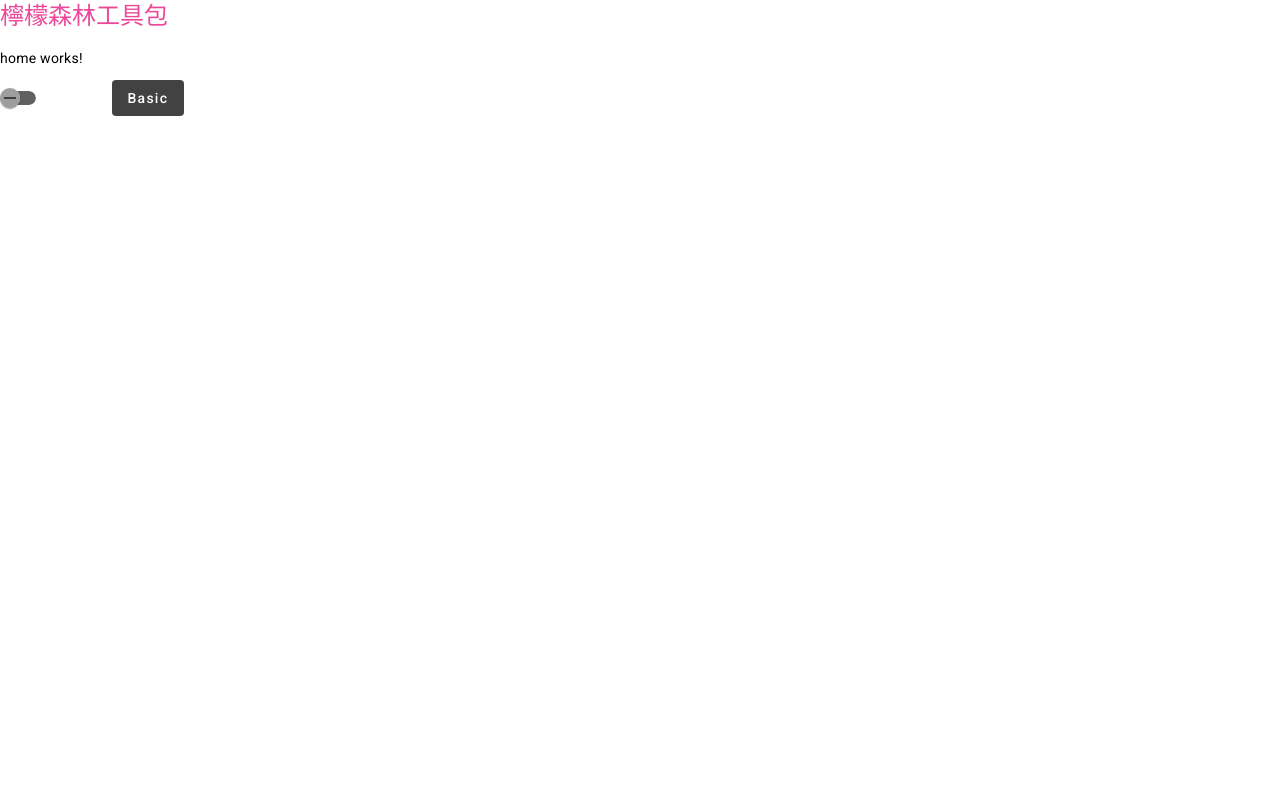
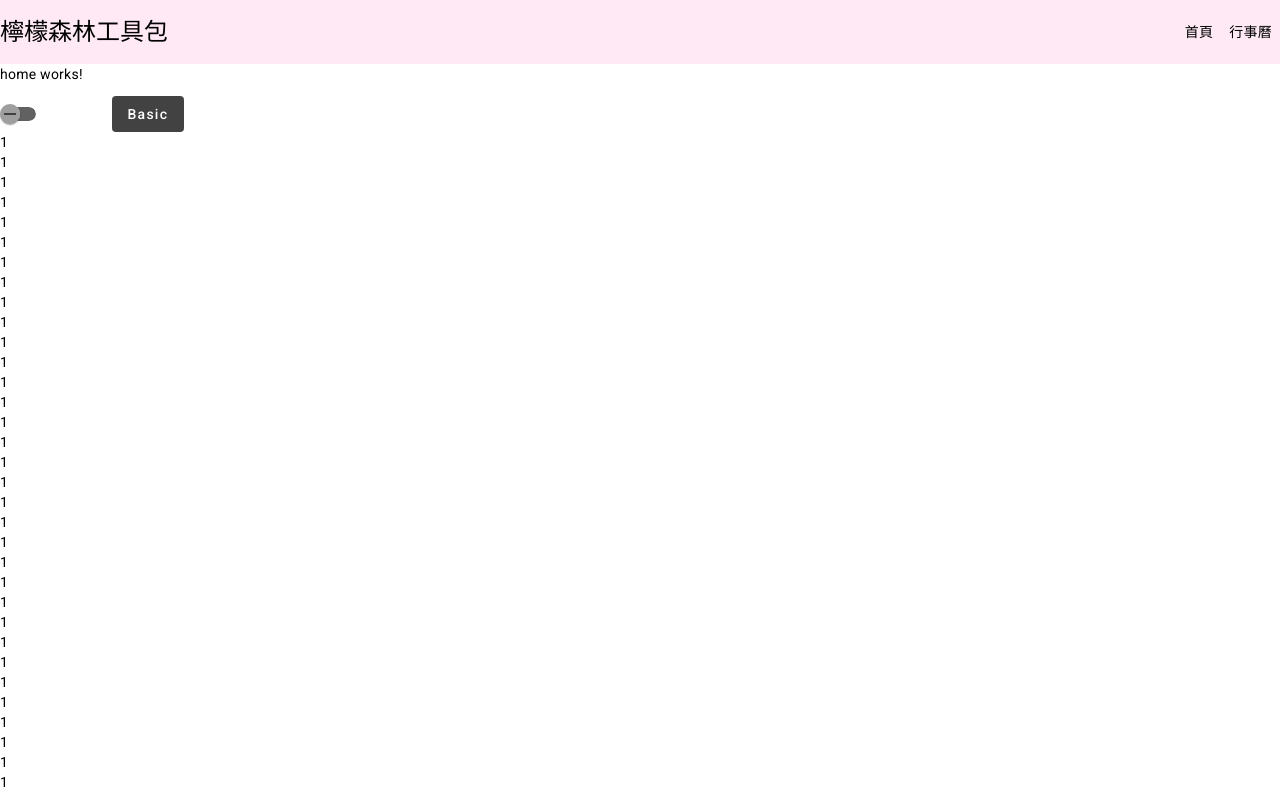
Before and after one commit to chiupinchun/tools, an Angular app: page / in a window 1280 px wide. Shown: the top 795 px of the page. Built offline with nearby package versions, Linux system fonts and the light colour scheme.

Commit message:
feat: header

```diff
--- a/package.json
+++ b/package.json
@@ -21,6 +21,7 @@
     "@angular/platform-browser-dynamic": "^17.2.0",
     "@angular/router": "^17.2.0",
     "rxjs": "~7.8.0",
+    "tailwind-merge": "^2.3.0",
     "tslib": "^2.3.0",
     "zone.js": "~0.14.3"
   },
@@ -29,6 +30,7 @@
     "@angular/cli": "^17.2.0",
     "@angular/compiler-cli": "^17.2.0",
     "@types/jasmine": "~5.1.0",
+    "@types/node": "^20.12.12",
     "jasmine-core": "~5.1.0",
     "karma": "~6.4.0",
     "karma-chrome-launcher": "~3.2.0",
--- a/src/app/app.routes.ts
+++ b/src/app/app.routes.ts
@@ -1,9 +1,16 @@
 import { Routes } from '@angular/router';
 import { HomeComponent } from './home/home.component';
+import { CalendarComponent } from './calendar/calendar.component';
 
 export const routes: Routes = [
   {
     path: '',
-    component: HomeComponent
+    component: HomeComponent,
+    title: '首頁'
+  },
+  {
+    path: 'calendar',
+    component: CalendarComponent,
+    title: '行事曆'
   }
 ];
--- /dev/null
+++ b/src/app/calendar/calendar.component.html
@@ -0,0 +1 @@
+<p>calendar works!</p>
--- a/src/app/components/header/header.component.html
+++ b/src/app/components/header/header.component.html
@@ -1,3 +1,14 @@
-<header>
-  <h1 class="text-pink-500">檸檬森林工具包</h1>
+<header [class]="twMerge(
+  'w-full bg-pink-300 bg-opacity-25 overflow-hidden transition-all',
+  isTop ? '' : 'fixed',
+  isScrolling ? '-top-96 max-h-0' : 'top-0 max-h-96'
+)">
+  <div class="container mx-auto header-content">
+    <h1>檸檬森林工具包</h1>
+    <nav>
+      @for (route of routes; track route.path) {
+        <a [href]="route.path" class="p-2">{{ route.title }}</a>
+      }
+    </nav>
+  </div>
 </header>
--- a/src/app/components/header/header.component.scss
+++ b/src/app/components/header/header.component.scss
@@ -0,0 +1,8 @@
+h1 {
+  margin-bottom: 0;
+}
+
+.header-content {
+  @apply flex justify-between items-center;
+  height: var(--header-height);
+}
--- a/src/app/components/header/header.component.ts
+++ b/src/app/components/header/header.component.ts
@@ -1,4 +1,8 @@
-import { Component } from '@angular/core';
+import { Component, OnInit } from '@angular/core';
+import { routes } from '@/app.routes';
+import { twMerge } from 'tailwind-merge';
+
+const SCROLL_DEBOUNCE_TIME = 50
 
 @Component({
   selector: 'app-header',
@@ -7,6 +11,23 @@ import { Component } from '@angular/core';
   templateUrl: './header.component.html',
   styleUrl: './header.component.scss'
 })
-export class HeaderComponent {
+export class HeaderComponent implements OnInit {
+  routes = routes
+  isTop = true
+  isScrolling = false
 
+  twMerge = twMerge
+
+  ngOnInit(): void {
+    let prevScrollTimeout: NodeJS.Timeout
+    document.addEventListener('scroll', () => {
+      this.isTop = window.scrollY === 0
+
+      this.isScrolling = true
+      clearTimeout(prevScrollTimeout)
+      prevScrollTimeout = setTimeout(() => {
+        this.isScrolling = false
+      }, SCROLL_DEBOUNCE_TIME)
+    })
+  }
 }
--- a/src/app/home/home.component.html
+++ b/src/app/home/home.component.html
@@ -1,3 +1,6 @@
 <p>home works!</p>
 <mat-slide-toggle>Toggle me!</mat-slide-toggle>
 <button mat-flat-button>Basic</button>
+@for (item of data; track $index) {
+<div>{{ item }}</div>
+}
--- a/src/app/home/home.component.ts
+++ b/src/app/home/home.component.ts
@@ -10,5 +10,5 @@ import { MatButtonModule } from '@angular/material/button';
   styleUrl: './home.component.scss'
 })
 export class HomeComponent {
-
+  data = new Array(100).fill(1)
 }
--- a/src/styles.scss
+++ b/src/styles.scss
@@ -2,5 +2,10 @@
 @tailwind components;
 @tailwind utilities;
 
+:root {
+  --header-height: 4rem;
+  --container-width: 1024px;
+}
+
 html, body { height: 100%; }
 body { margin: 0; font-family: Roboto, "Helvetica Neue", sans-serif; }
--- a/tsconfig.app.json
+++ b/tsconfig.app.json
@@ -3,7 +3,7 @@
   "extends": "./tsconfig.json",
   "compilerOptions": {
     "outDir": "./out-tsc/app",
-    "types": []
+    "types": ["node"]
   },
   "files": [
     "src/main.ts"
```
Also changed, not shown: src/app/calendar/calendar.component.ts (added, +12 -0 lines), src/app/calendar/calendar.component.scss (added), 2 other files (tests, documents, lock files or other folders).
